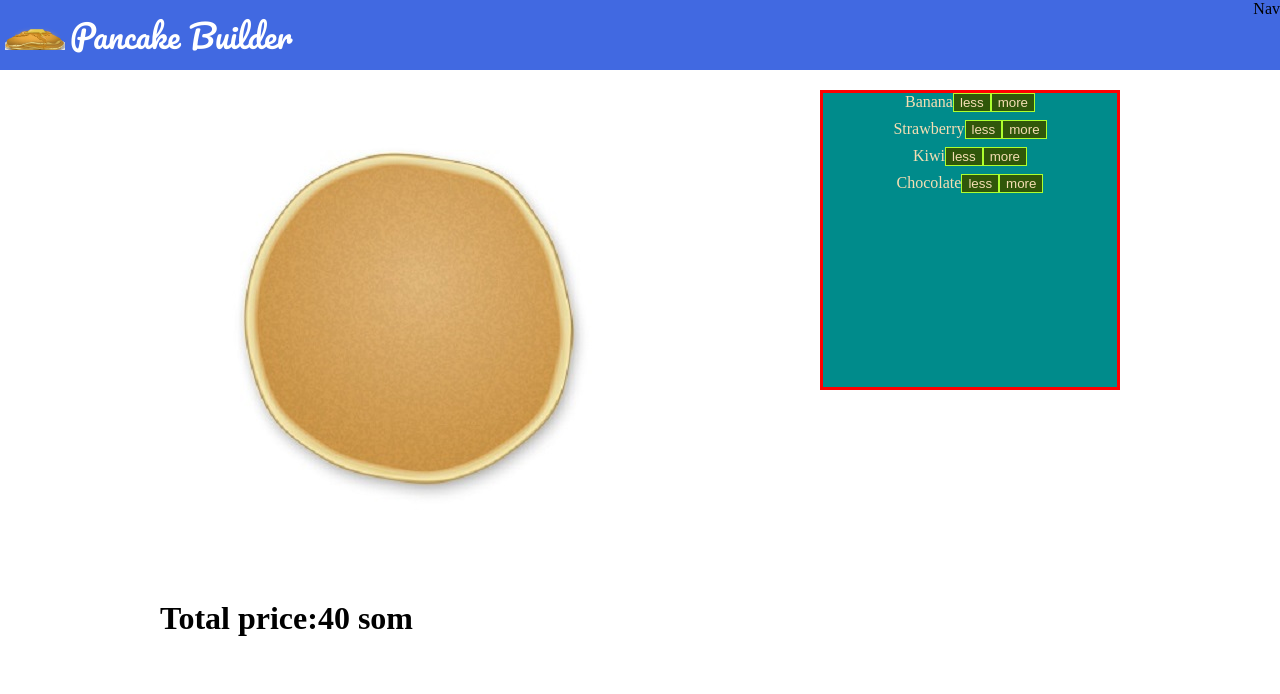
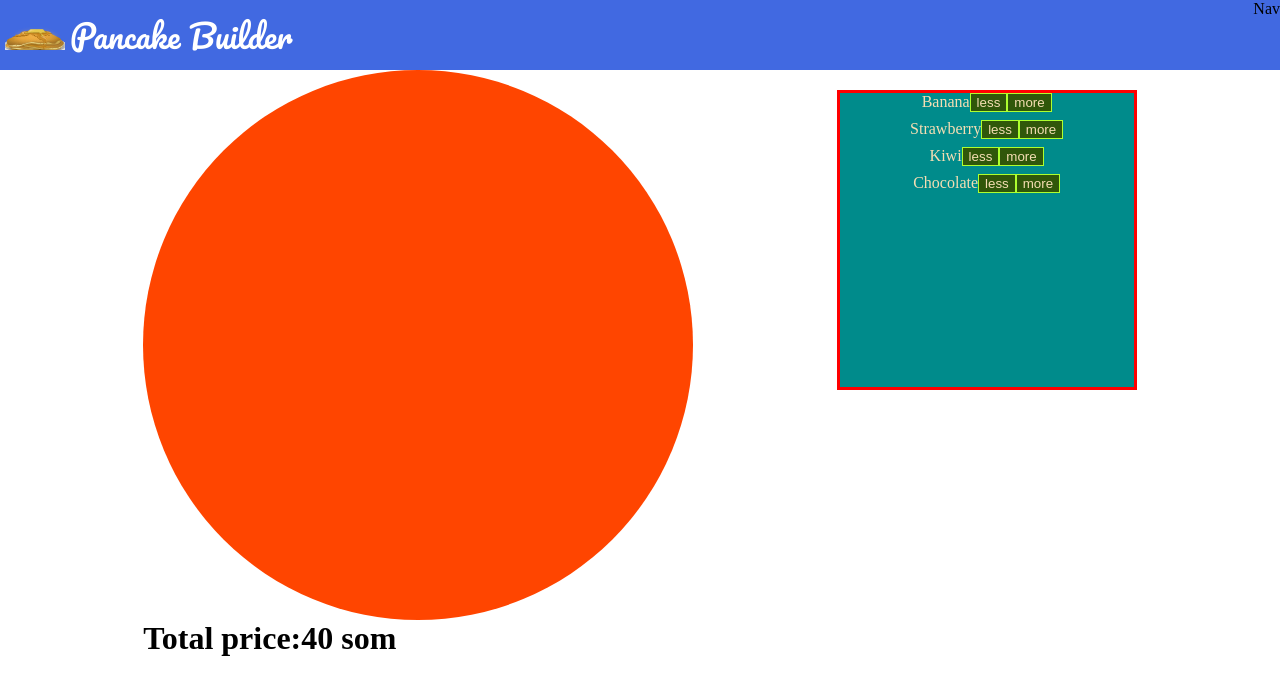
Before and after one commit to Askhat-Azizov/pancake-builder, a React (Create React App) app: page / in a window 1280 px wide. Shown: the top 694 px of the page. Built offline with nearby package versions, Linux system fonts and the light colour scheme.

Commit message:
Add rundom

```diff
--- a/src/components/PancakeBuilder/FruitsKit/Fruitskit.module.css
+++ b/src/components/PancakeBuilder/FruitsKit/Fruitskit.module.css
@@ -1,10 +1,11 @@
 .Fruitskit .bento{
     padding: 1rem;
     padding-top: 2rem;
+    position: relative;
 
-    background-image: url(../../../assets/pancake.jpg);
-    width: 500px;
-    height: 530px;
+    background:orangered;
+    width: 550px;
+    height: 550px;
     border-radius: 50%;
 
     display: flex;
--- a/src/components/PancakeBuilder/FruitsKit/Pancake/Fruit.js
+++ b/src/components/PancakeBuilder/FruitsKit/Pancake/Fruit.js
@@ -2,11 +2,11 @@ import React from "react";
 import classes from "./Fruit.module.css";
 
 export default function ({ type }) {
-  const fruitClasses = [classes.Fruit];
+  const fruitClasses = [classes.Fruit, classes[type]];
 
   let style = null;
   const getPosition = (ir) => {
-    const pd = 300;
+    const pd = 550;
     const pr = pd / 2;
 
     const ix = Math.round(Math.random() * pd);
--- a/src/components/PancakeBuilder/FruitsKit/Pancake/Fruit.module.css
+++ b/src/components/PancakeBuilder/FruitsKit/Pancake/Fruit.module.css
@@ -1,3 +1,9 @@
+.Fruit{
+   position: absolute;
+   top: 0px;
+   left: 0px;
+
+}
 .Banana{
    background-image: url(../../../../assets/banana.png);
 }
```
